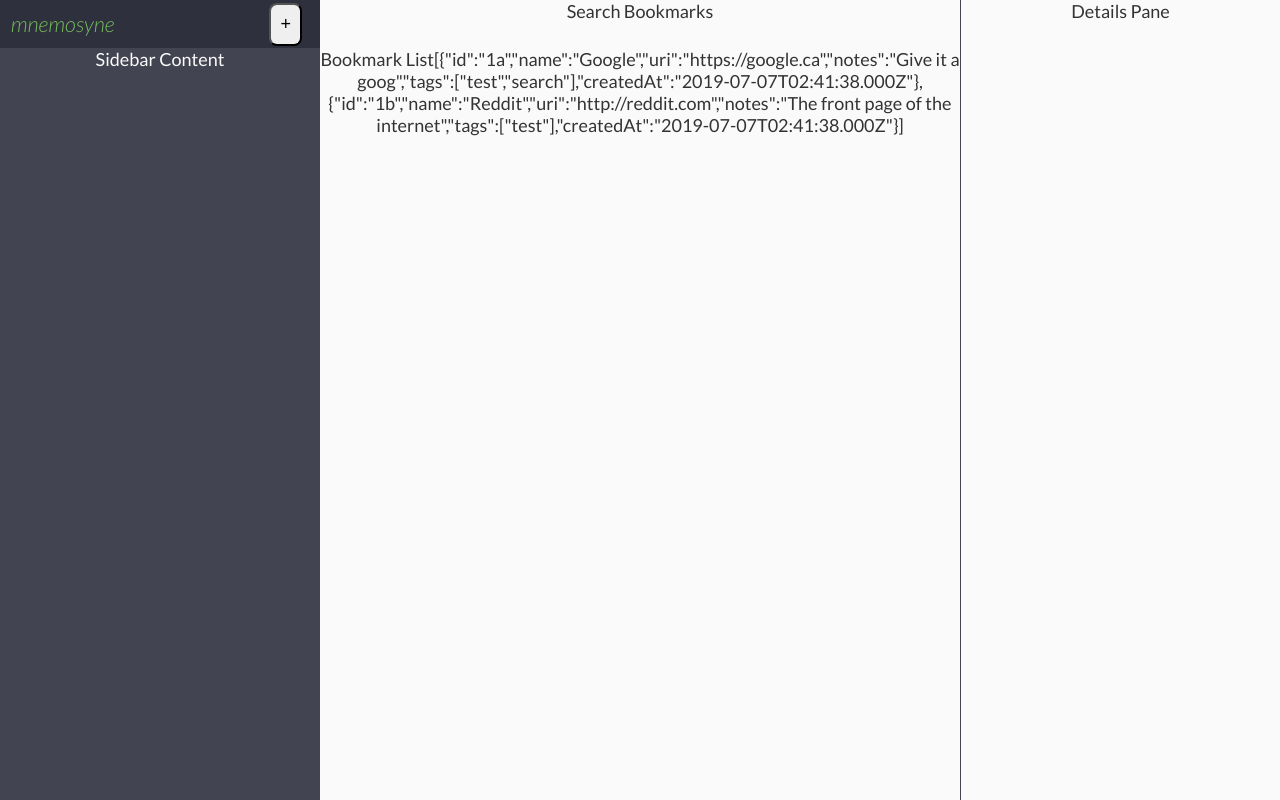
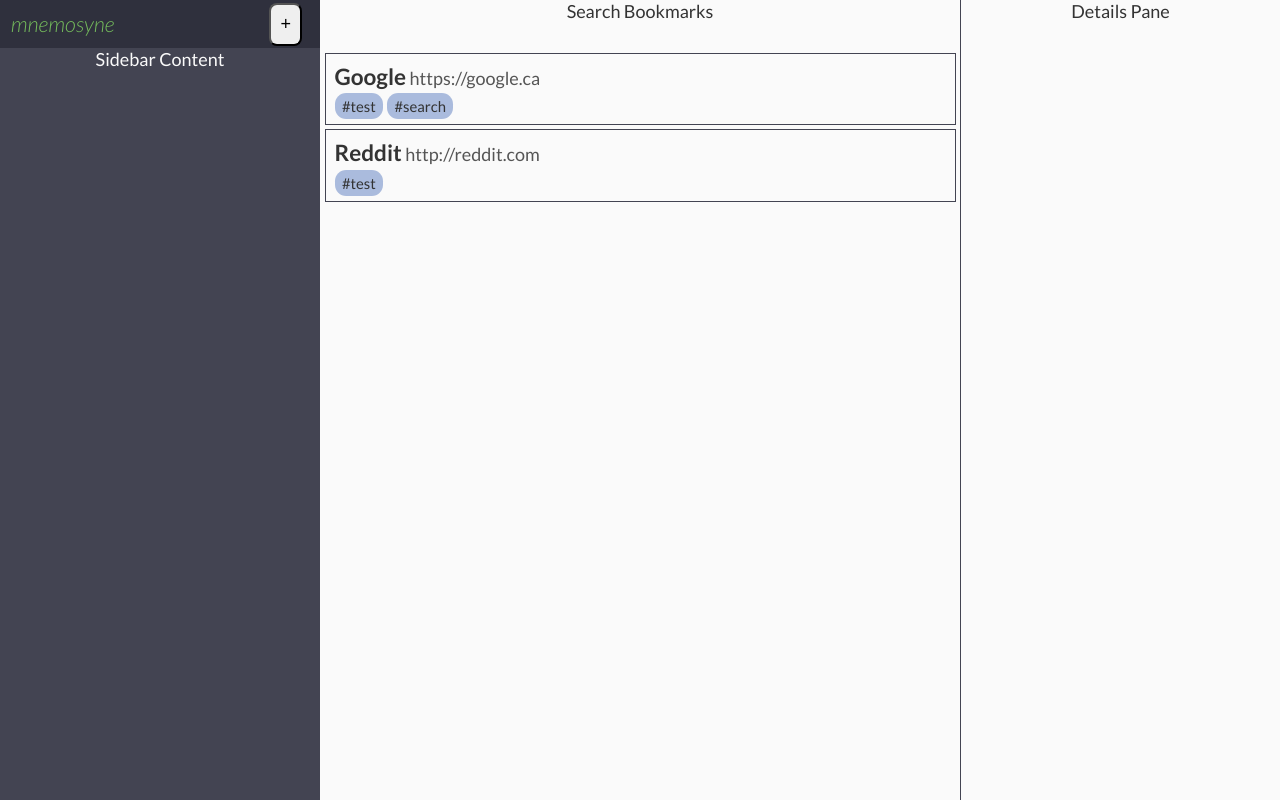
Before and after one commit to zixialu/mnemosyne, a React (Create React App) app: page / in a window 1280 px wide. Built offline with nearby package versions, Linux system fonts and the light colour scheme.

Commit message:
Create bookmark cells

```diff
--- /dev/null
+++ b/src/components/bookmarkCell.jsx
@@ -0,0 +1,18 @@
+import React from 'react';
+import '../styles/bookmarkCell.scss'
+
+function BookmarkCell({ bookmark: { name, uri, tags } }) {
+  return (
+    <div className="bookmark-cell">
+      <span className="bookmark-title">{name}</span>{' '}
+      <span className="bookmark-uri">{uri}</span>
+      <div className="bookmark-tags">
+        {tags && tags.map(tag => (
+          <span className="bookmark-tag" key={tag}>#{tag}</span>
+        ))}
+      </div>
+    </div>
+  );
+}
+
+export default BookmarkCell;
--- a/src/components/bookmarkList.jsx
+++ b/src/components/bookmarkList.jsx
@@ -1,11 +1,13 @@
 import React from 'react';
 import '../styles/bookmarkList.scss';
+import BookmarkCell from './bookmarkCell';
 
-function BookmarkList(props) {
+function BookmarkList({ bookmarks }) {
   return (
     <main className="bookmark-list">
-      Bookmark List
-      {JSON.stringify(props.bookmarks)}
+      {bookmarks && bookmarks.map(bookmark => (
+        <BookmarkCell bookmark={bookmark} key={bookmark.id} />
+      ))}
     </main>
   );
 }
--- a/src/styles/_colors.scss
+++ b/src/styles/_colors.scss
@@ -8,3 +8,5 @@ $background-secondary-light-color: #434452;
 $text-white: #FAFAFA;
 $text-dark: #333333;
 $text-dark-muted: #555555;
+
+$tab-highlight-color: #AABBDD;
--- /dev/null
+++ b/src/styles/bookmarkCell.scss
@@ -0,0 +1,30 @@
+@import './colors';
+
+.bookmark-cell {
+  padding: 0.5em;
+  margin: 0.25em;
+  border: 1px solid $background-secondary-light-color;
+
+  .bookmark-title {
+    font-weight: 700;
+    font-size: 1.25em;
+  }
+
+  .bookmark-uri {
+    color: $text-dark-muted;
+  }
+
+  .bookmark-tags {
+    padding: 0.5em 0 0;
+
+    font-size: 0.825em;
+  }
+
+  .bookmark-tag {
+    background-color: $tab-highlight-color;
+    border-radius: 0.75em;
+
+    padding: 0.25em 0.5em;
+    margin-inline-end: 0.25em;
+  }
+}
--- a/src/styles/bookmarkList.scss
+++ b/src/styles/bookmarkList.scss
@@ -5,6 +5,4 @@
 
   background-color: $background-primary-color;
   color: $text-dark;
-
-  text-align: center;
 }
```
